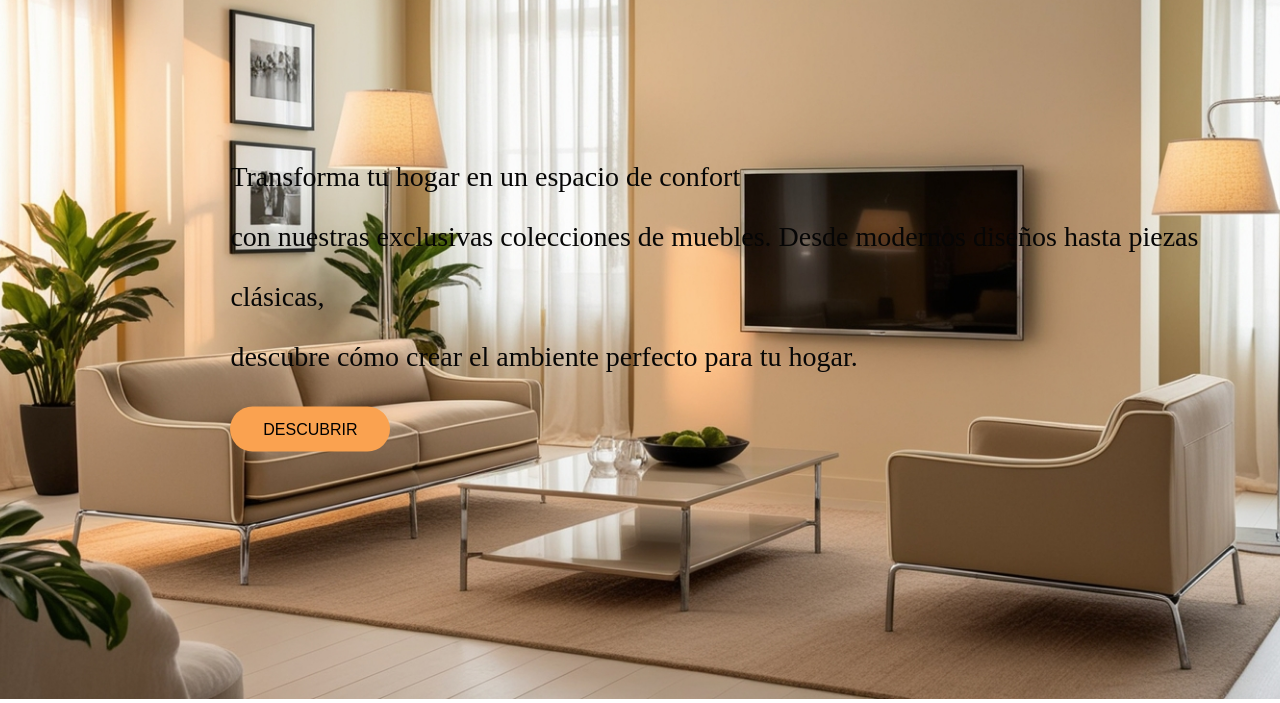
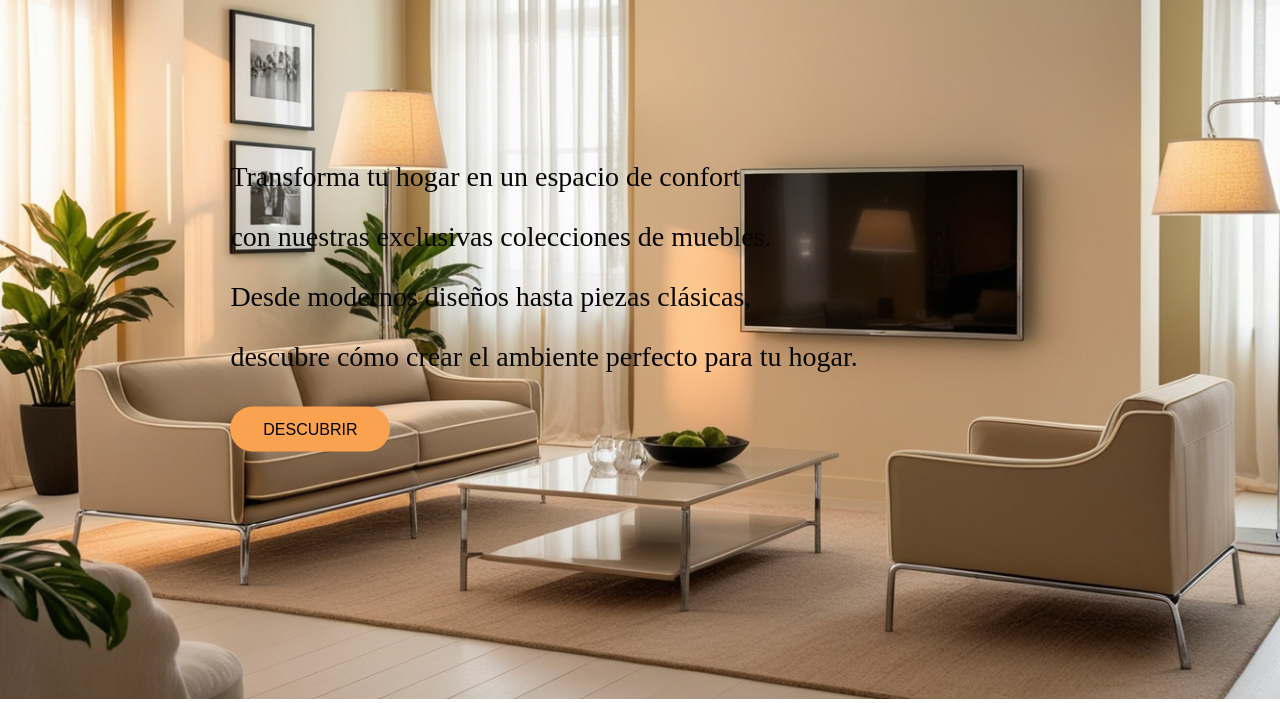
Before and after one commit to isiahzac/Git-Practice, a plain HTML site: page index.html in a window 1280 px wide. Shown: the part 101-804 px from the top of the page. Drawn offline with Linux system fonts and the light colour scheme.

Commit message:
Style: Arreglado un error en 'text-description' con javascript

```diff
--- a/index.html
+++ b/index.html
@@ -140,6 +140,9 @@
         </div>
     </section>
 
+    <script>
+        document.querySelector(".text-description").innerHTML = document.querySelector(".text-description").innerHTML.replace(/\./g, ". <br>")
+    </script>
 
 </body>
 </html>
```
